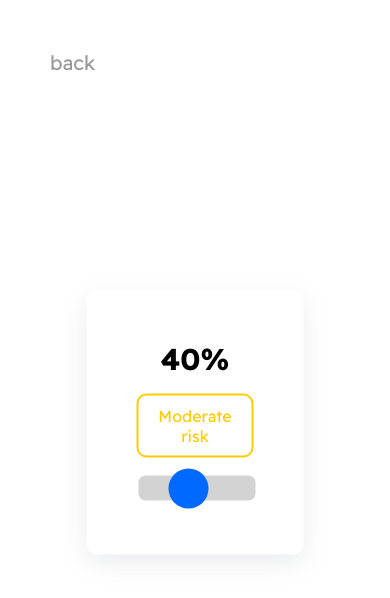
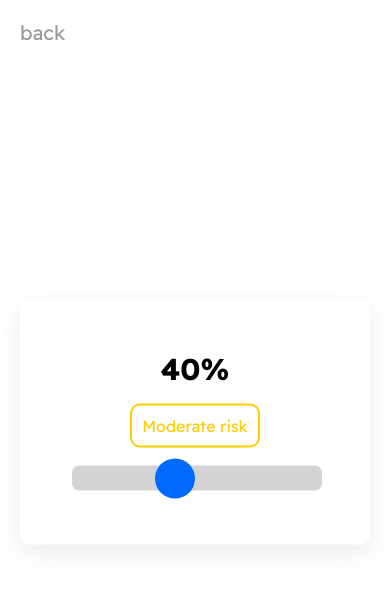
Before and after one commit to SeanWhelan/seanwhelan.github.io, a plain HTML site: page slider.html in a window 390 px wide. Drawn offline with Linux system fonts and the light colour scheme.

Commit message:
Added responsive CSS for slider

```diff
--- a/slider.html
+++ b/slider.html
@@ -17,6 +17,15 @@
 				height: calc(100vh - 100px);
 				margin: 50px;
 				padding: 0;
+			}
+
+			@media only screen and (max-width: 1350px) {
+				.slidecontainer {
+					width: calc(100% - 140px) !important;
+				}
+				body {
+					margin: 20px;
+				}
 			}
 
 			#percentage {
```
